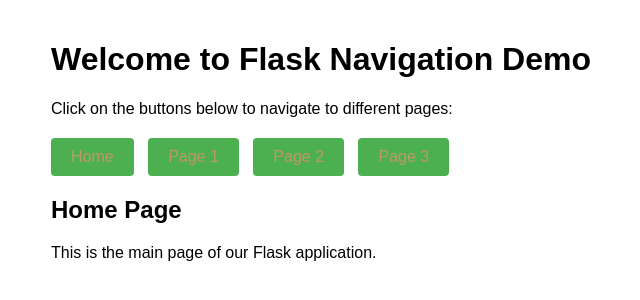
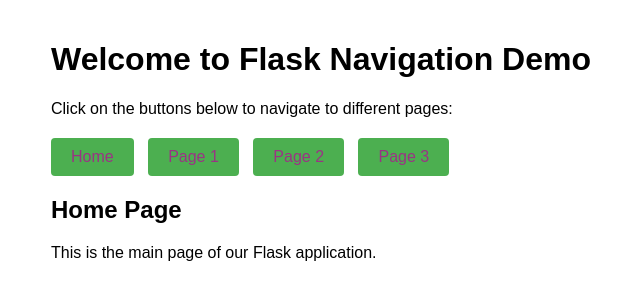
Before and after one commit to nandini-simform/aapservice_pipeline, a Flask app: page / in a window 1280 px wide. Shown: the top 300 px of the page, without its empty margins (189-829 px from the left). Run offline with Flask 2, Linux system fonts and the light colour scheme.

Commit message:
modification of color again

```diff
--- a/templates/index.html
+++ b/templates/index.html
@@ -15,7 +15,7 @@
         .nav-button {
             padding: 10px 20px;
             background-color: #4CAF50;
-            color: rgba(194, 152, 105, 0.993);
+            color: rgba(155, 50, 132, 0.993);
             border: none;
             border-radius: 4px;
             cursor: pointer;
```
